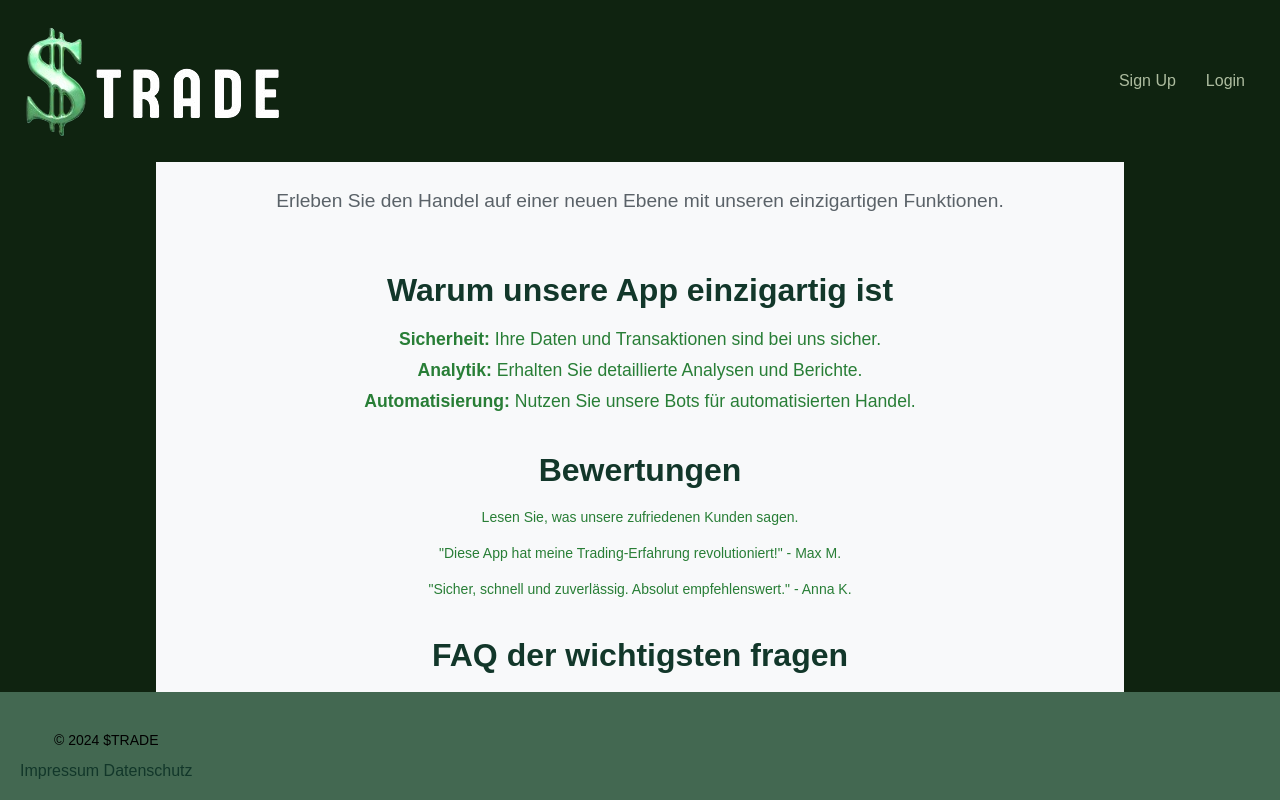
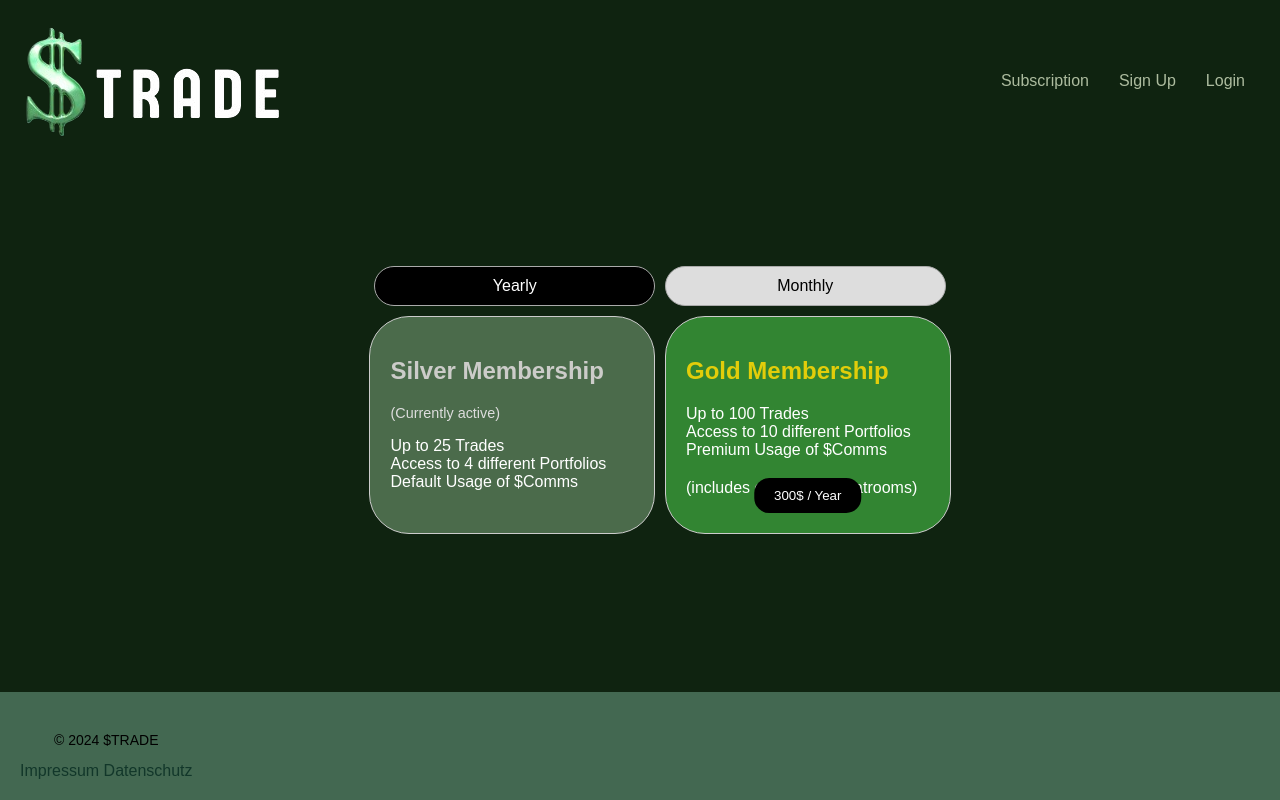
Before and after one commit to Business-Makers/Produkt, a React (Create React App) app in the folder Frontend/strade/: page /subscription in a window 1280 px wide. Before the commit this address led to /. Built offline with nearby package versions, Linux system fonts and the light colour scheme.

Commit message:
Subscription near ready

```diff
--- a/Frontend/strade/src/App.js
+++ b/Frontend/strade/src/App.js
@@ -4,6 +4,7 @@
 import Homepage from './Homepage';
 import LogIn from './LogIn';
 import SignUp from './SignUp';
+import Subscription from './Subscription';
 
 function App() {
   return (
@@ -19,6 +20,8 @@
               </Link>
             </div>
             <nav className="nav-links">
+
+            <Link to="/subscription">Subscription</Link>
               <Link to="/signup">Sign Up</Link>
               <Link to="/login">Login</Link>
             </nav>
@@ -26,6 +29,7 @@
         </header>
         <main>
           <Routes>
+          <Route path="/subscription" element={<Subscription />} />
             <Route path="/login" element={<LogIn />} />
             <Route path="/signup" element={<SignUp />} />
             <Route path="/" element={<Homepage />} />
--- a/Frontend/strade/src/Subscription.css
+++ b/Frontend/strade/src/Subscription.css
@@ -0,0 +1,96 @@
+.subscription-wrapper {
+    width: 100%;
+    max-width: 800px;
+    margin: 0 auto;
+    padding: 20px;
+    text-align: center;
+  }
+
+  .tabs {
+    display: flex;
+    justify-content: center;
+    margin-bottom: 10px;
+  }
+
+  .tab {
+    flex: 1;
+    padding: 10px 20px;
+    cursor: pointer;
+    background: #ddd;
+    border: 1px solid #aaa;
+    border-radius: 20px;
+    margin: 0 5px;
+  }
+
+  .tab.active {
+    background: #000;
+    color: #fff;
+  }
+
+  .subscriptions-container {
+    display: flex;
+    justify-content: center;
+    gap: 10px;
+  }
+
+  .subscription {
+    background: #f0f0f0;
+    border: 1px solid #ccc;
+    border-radius: 40px;
+    padding: 20px;
+    width: 45%;
+    text-align: left;
+    position: relative;
+  }
+
+  .silver {
+    background-color: #4b6b4b;
+  }
+
+  .gold {
+    background-color: #328532;
+  }
+
+  .subscription h2 {
+    color: #fff;
+  }
+
+
+  .subscription.silver h2 {
+    color: #ccccc9;
+  }
+
+  .subscription.gold h2 {
+    color: #e2cd0a;
+  }
+
+
+  .subscription ul {
+    list-style-type: none;
+    padding: 0;
+    color: #fff;
+  }
+
+  .subscription .active-status {
+    color: #ddd;
+    font-size: 0.9em;
+    margin-bottom: 10px;
+  }
+
+  button {
+    margin-top: 10px;
+    padding: 10px 20px;
+    background-color: #000;
+    color: #fff;
+    border: none;
+    border-radius: 15px;
+    cursor: pointer;
+    position: absolute;
+    bottom: 20px;
+    left: 50%;
+    transform: translateX(-50%);
+  }
+
+  button:hover {
+    background-color: #555;
+  }
--- a/Frontend/strade/src/Subscription.js
+++ b/Frontend/strade/src/Subscription.js
@@ -0,0 +1,44 @@
+import React, { useState } from 'react';
+import './App.css';
+import './Subscription.css';
+import { FaEye, FaEyeSlash } from 'react-icons/fa';
+import { Link } from 'react-router-dom';
+
+const Subscription = () => {
+    const [activeTab, setActiveTab] = useState('Yearly');
+
+    return (
+      <div className="subscription-wrapper">
+        <div className="tabs">
+          <div className={`tab ${activeTab === 'Yearly' ? 'active' : ''}`} onClick={() => setActiveTab('Yearly')}>
+            Yearly
+          </div>
+          <div className={`tab ${activeTab === 'Monthly' ? 'active' : ''}`} onClick={() => setActiveTab('Monthly')}>
+            Monthly
+          </div>
+        </div>
+        <div className="subscriptions-container">
+          <div className="subscription silver">
+            <h2>Silver Membership</h2>
+            <p className="active-status">(Currently active)</p>
+            <ul>
+              <li>Up to 25 Trades</li>
+              <li>Access to 4 different Portfolios</li>
+              <li>Default Usage of $Comms</li>
+            </ul>
+          </div>
+          <div className="subscription gold">
+            <h2>Gold Membership</h2>
+            <ul>
+              <li>Up to 100 Trades</li>
+              <li>Access to 10 different Portfolios</li>
+              <li>Premium Usage of $Comms <p>  </p>(includes creation of Chatrooms)</li>
+            </ul>
+            <button>300$ / Year</button>
+          </div>
+        </div>
+      </div>
+    );
+  };
+
+  export default Subscription;
```
